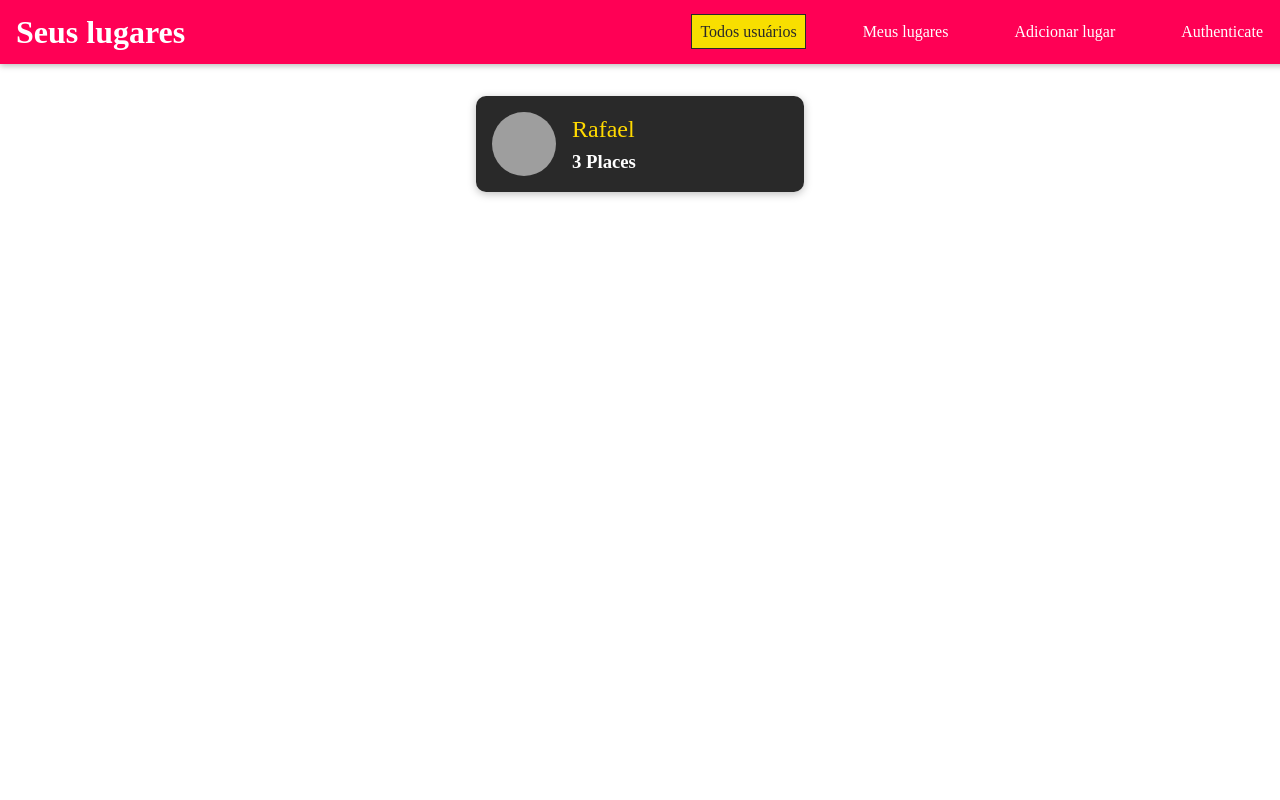
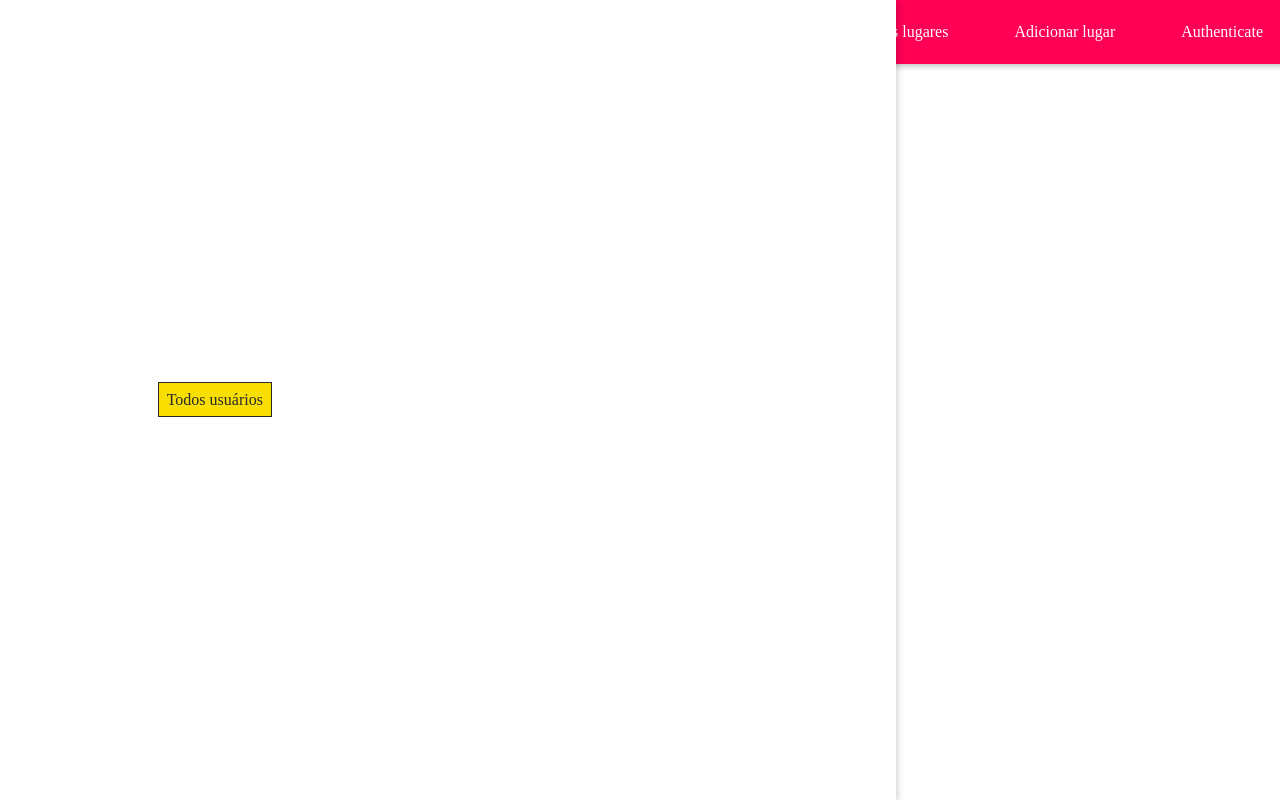
Before and after one commit to Rafa-angelino/MERN, a React (Create React App) app: page / in a window 1280 px wide. Built offline with nearby package versions, Linux system fonts and the light colour scheme; grey boxes are pictures that could not be loaded; the HTML template or start-up script is replaced by a standard one.

Commit message:
drawer do nav

```diff
--- a/src/shared/components/Navigation/MainNavigation.js
+++ b/src/shared/components/Navigation/MainNavigation.js
@@ -5,9 +5,16 @@
 import "./MainNavigation.css";
 
 import NavLinks from "./NavLinks";
+import SideDrawer from "./SideDrawer";
+const MainNavigation = (props) => {
+  return (
+    <>
+      <SideDrawer>
+        <nav className="main-navigation__drawer-nav">
+          <NavLinks />
+        </nav>
+      </SideDrawer>
 
-const MainNavigation = props => {
-  return (
       <MainHeader>
         <button className="main-navigation__menu-btn">
           <span></span>
@@ -15,12 +22,13 @@
           <span></span>
         </button>
         <h1 className="main-navigation__title">
-        <Link to='/'>Seus lugares</Link>
+          <Link to="/">Seus lugares</Link>
         </h1>
-      <nav>
+        <nav className="main-navigation__header-nav">
           <NavLinks />
         </nav>
       </MainHeader>
+    </>
   );
 };
 
--- a/src/shared/components/Navigation/SideDrawer.css
+++ b/src/shared/components/Navigation/SideDrawer.css
@@ -0,0 +1,10 @@
+.side-drawer {
+    position:fixed;
+    left: 0;
+    top: 0;
+    z-index: 100;
+    height: 100vh;
+    width: 70%;
+    background: white;
+    box-shadow: 0 2px 8px rgba(0, 0, 0, 0.26);
+}
--- a/src/shared/components/Navigation/SideDrawer.js
+++ b/src/shared/components/Navigation/SideDrawer.js
@@ -1,10 +1,12 @@
 import React from 'react'
 
-const SideDrawer = () => {
+import './SideDrawer.css';
+
+const SideDrawer = props => {
   return (
-    <div>
-
-    </div>
+    <aside className='side-drawer'>
+      {props.children}
+    </aside>
   )
 }
 
```
Lines whose indentation alone changed are shown as unchanged.
